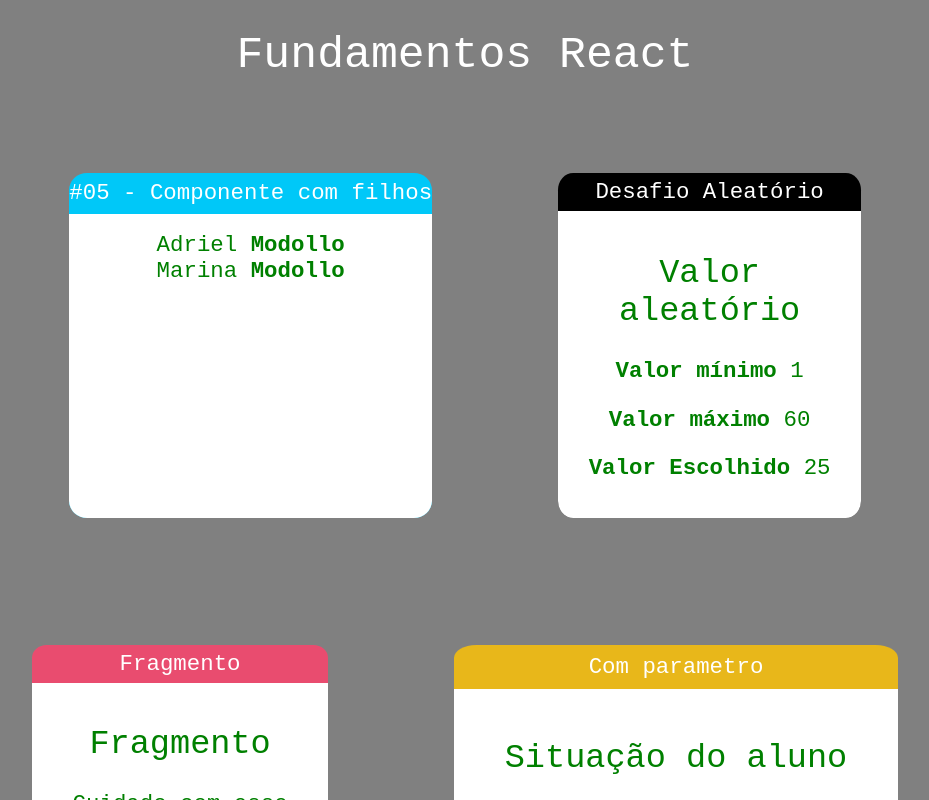
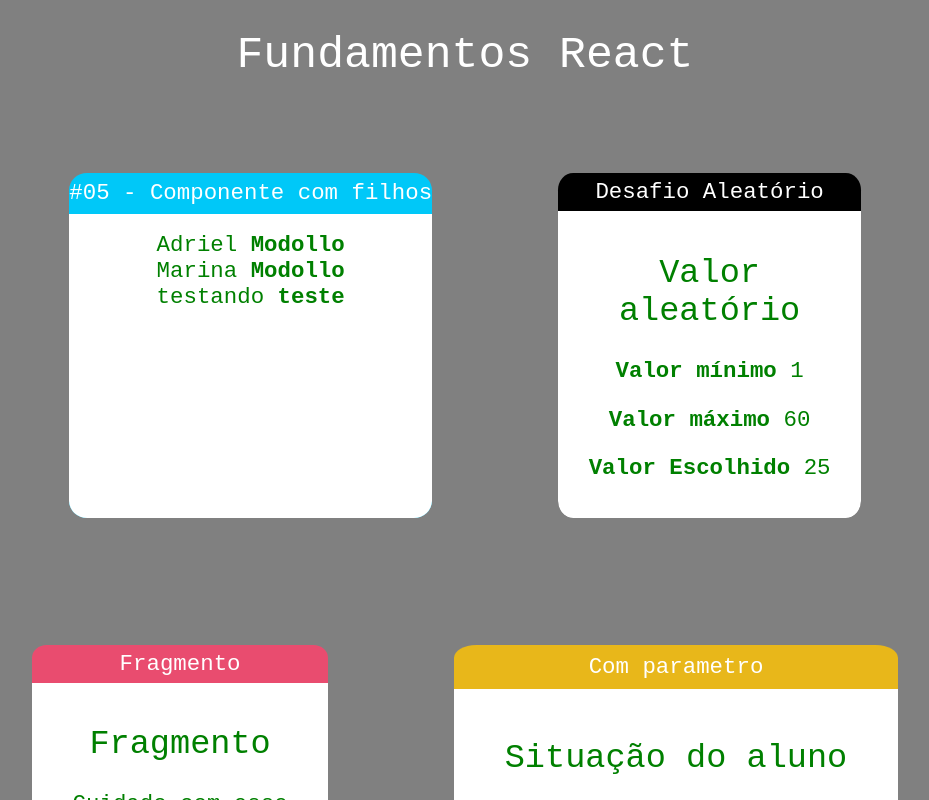
Before and after one commit to AdrielModollo/React-app-Node, a React (Create React App) app in the folder fundamentos-react/: page / in a window 1280 px wide. Shown: the top 800 px of the page, without its empty margins (175-1104 px from the left). Built offline with nearby package versions, Linux system fonts and the light colour scheme; a web font is replaced by a local one.

Commit message:
...props

```diff
--- a/fundamentos-react/src/components/basicos/Familia.jsx
+++ b/fundamentos-react/src/components/basicos/Familia.jsx
@@ -6,7 +6,8 @@ export default props => {
   return (
       <div>
           <FamiliaMembro nome="Adriel" sobrenome={props.sobrenome}/>
-          <FamiliaMembro nome="Marina" sobrenome={props.sobrenome}/>
+          <FamiliaMembro nome="Marina" {...props}/>
+          <FamiliaMembro nome="testando" sobrenome="teste"/>
       </div>
   )
 };
```
